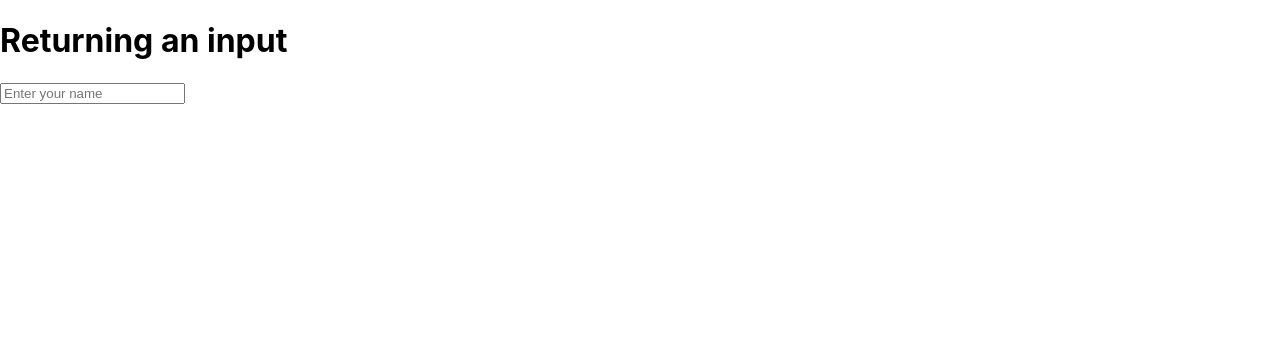
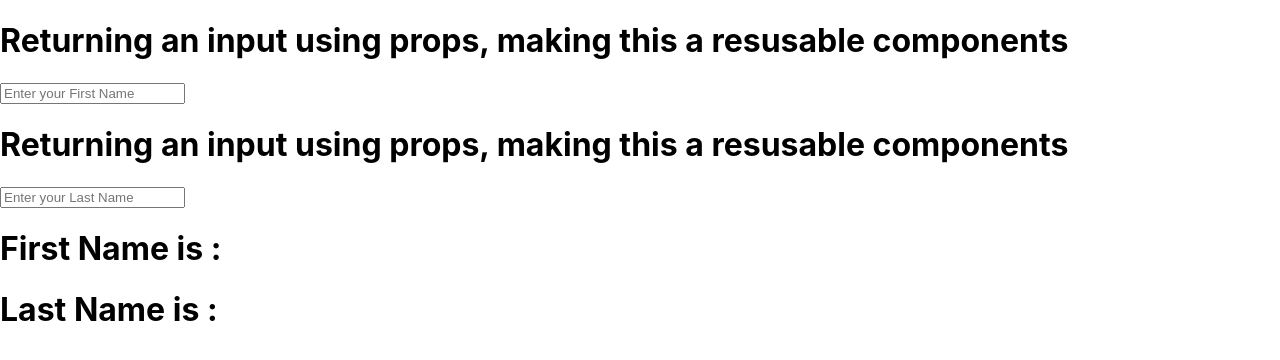
Before and after one commit to suhaansridhar/practice, a React (Create React App) app: page / in a window 1280 px wide. Shown: the top 360 px of the page. Built offline with nearby package versions, Linux system fonts and the light colour scheme.

Commit message:
updated component1

```diff
--- a/src/App.js
+++ b/src/App.js
@@ -2,20 +2,34 @@ import Component1 from "./Component1";
 import {useState} from 'react';
 
 function App(){
-  const [inputValue, setInputValue] = useState('');
+  const [inputValue, setInputValue] = useState({"firstName" : '', "lastName" : ''});
   function handleChange(event){
-    setInputValue(event.target.value);
+    console.log(event.target.name)
+    const name = event.target.name;
+    const value = event.target.value;
+    setInputValue(prevValues => ({...prevValues, [name] : value}));
   }
+
   return(
     <div>
       <Component1
         type = "text"
-        placeholder = "Enter your name"
+        placeholder = "Enter your First Name"
         name = "firstName"
-        value = {inputValue}
+        value = {inputValue.firstName}
         handleChange = {handleChange}
         />
-        <h1>{inputValue}</h1>
+
+      <Component1
+        type = "text"
+        placeholder = "Enter your Last Name"
+        name = "lastName"
+        value = {inputValue.lastName}
+        handleChange = {handleChange}
+        />
+
+        <h1>First Name is : {inputValue.firstName}</h1>
+        <h1>Last Name is : {inputValue.lastName}</h1>
     </div>
   )
 }
--- a/src/Component1.js
+++ b/src/Component1.js
@@ -1,7 +1,7 @@
 function Component1(props){
     return(
         <div>
-            <h1>Returning an input</h1>
+            <h1>Returning an input using props, making this a resusable components</h1>
             <input
                 type={props.type}
                 name={props.name}
```
